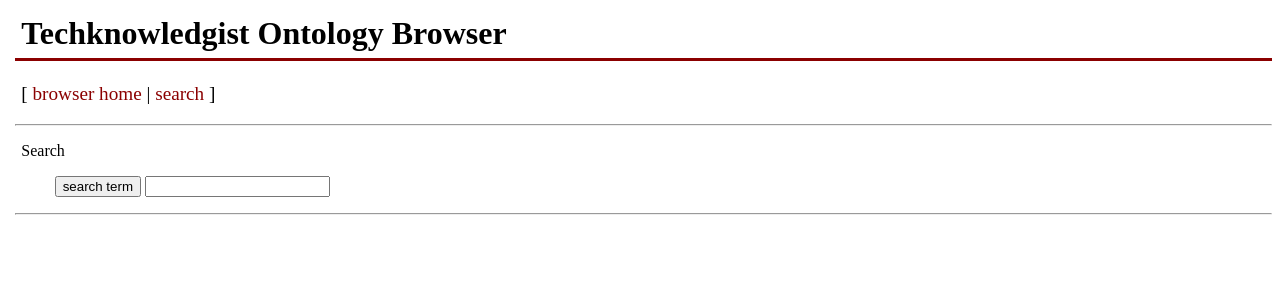
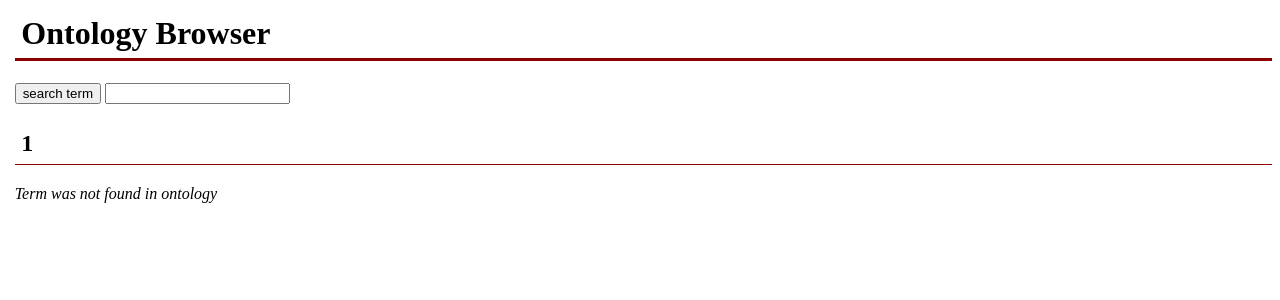
Before and after one commit to techknowledgist/tgist-taxonomy-browser, a PHP site: page /?term=1 in a window 1280 px wide. Shown: the top 300 px of the page. Run offline with PHP 8.4, Linux system fonts and the light colour scheme; data that the repository does not hold is empty.

Commit message:
Cleaning up a bit.

```diff
--- a/index.php
+++ b/index.php
@@ -1,32 +1,112 @@
+<?php
+
+$DEBUG = false;
+//$DEBUG = true;
+
+if ($DEBUG) {
+    error_reporting( E_ALL );
+    ini_set('display_errors', 1); }
+
+require('database.php');
+db_connect();
+
+$term = $_GET['term'];
+
+if ($term) {
+    $found = db_select_objects("select * from technologies where name = '$term'");
+    if (! empty($found)) {
+        $frequency = $found[0]->count;
+        //print "<pre>"; print_r($found); print "</pre>";
+        $supers = db_select_objects("select * from hierarchy where source = '$term'");
+        $subs = db_select_objects("select * from hierarchy where target = '$term'");
+        $related = db_select_objects("select * from relations where source = '$term' limit 20");
+        //print "<pre>"; print_r($supers); print "</pre>";
+    }
+}
+
+dbg_vars();
+
+
+function url($term) {
+    return sprintf("<a href=\"index.php?term=%s\">%s</a>", $term, $term);
+}
+
+function write_term($term) {
+
+    global $found, $related, $frequency, $supers, $subs;
+
+    if (empty($found)) {
+        printf("<i>Term was not found in ontology</i>"); }
+    else {
+        printf("<p>Occurrences in corpus: %s</p>\n\n", $frequency);
+        write_term_hierarchy($term, $supers, $subs);
+        write_related_terms($term, $related);
+    }
+}
+
+
+function write_term_hierarchy($term, $supers, $subs) {
+
+    $indent = "&emsp;";
+    printf("<p class=box>\n");
+    if (empty($supers)) {
+        printf("Top</br>\n"); }
+    else {
+        foreach ($supers as $super) {
+            printf("%s</br>\n", url($super->target)); }}
+    printf("%s<b>%s</b></br>\n", $indent, $term);
+    foreach ($subs as $sub) {
+        printf("%s%s%s</br>\n", $indent, $indent, url($sub->source)); }
+    printf("</p>\n");
+}
+
+function write_related_terms($term, $related){
+
+    printf("<div class=box>\n\n");
+    printf("<u>Related terms</u>\n\n");
+    printf("<blockquote>\n");
+    printf("<i>Printing no more than 20 related terms, selection is currently random.</i><br/><br/>\n\n");
+    foreach ($related as $t) {
+        printf("%s</br>\n", url($t->target)); }
+    printf("</blockquote>\n\n");
+    printf("</div>\n\n");
+}
+
+
+?>
 <!DOCTYPE HTML PUBLIC "-//W3C//DTD HTML 4.01 Transitional//EN">
 <html>
 <head>
-<title>Techknowledgist Ontology Browser</title>
+<title>Ontology Browser</title>
 <link href="style.css" rel="stylesheet" type="text/css">
-<link rel="icon" type="image/png" href="images/bat.ico"/>
 <meta http-equiv="Content-Type" content="text/html; charset=iso-8859-1">
 </head>
 
 <body>
 
-<h1>Techknowledgist Ontology Browser</h1>
+<h1>Ontology Browser</h1>
 
+<!--
 <p class="navigation">
 [ <a href="index.php">browser home</a>
 | <a href="search.php">search</a>
-]</p>
+]
+</p>
+-->
 
-<hr/>
-
-<p>Search</p>
-<blockquote>
-    <form action="search.php">
+<p>
+    <form action="index.php">
     <input type="submit" value="search term">
     <input type="text" name="term">
     </form>
-</blockquote>
+</p>
 
-<hr/>
+<?php if ($term) { ?>
+<?php
+    printf("<h2>%s</h2>\n\n", $term);
+    write_term($term);
+?>
+<?php } ?>
 
 </body>
 </html>
--- a/style.css
+++ b/style.css
@@ -2,7 +2,7 @@
 body { padding-left: 5pt; }
 
 h1 { padding: 5pt; border-bottom: solid darkred; }
-h2 { paddingx: 5pt; }
+h2 { padding: 5pt; border-bottom: thin solid darkred; }
 
 p { padding-left: 5pt; }
 
@@ -24,20 +24,12 @@ li { padding: 2px; }
 .indent {
     margin-left: 5pt; }
 
-.navigation a:link    { color: darkred; text-decoration: none; }
-.navigation a:visited { color: darkred; text-decoration: none; }
-.navigation a:active  { color: darkred; text-decoration: none; }
-.navigation a:hover   { color: darkred; text-decoration: underline; }
-
 a:link    { color: darkblue; text-decoration: none; }
 a:visited { color: purple; text-decoration: none; }
 a:active  { color: darkred; text-decoration: none; }
 a:hover   { color: darkred; text-decoration: underline; }
 
-.header {
-    font-size: 150%; }
-
-.infobox {
+.box {
     border: thin solid black;
     padding-tox: 4pt;
     padding: 8pt; }
```
Also changed, not shown: search.php (deleted, +0 -102 lines).
